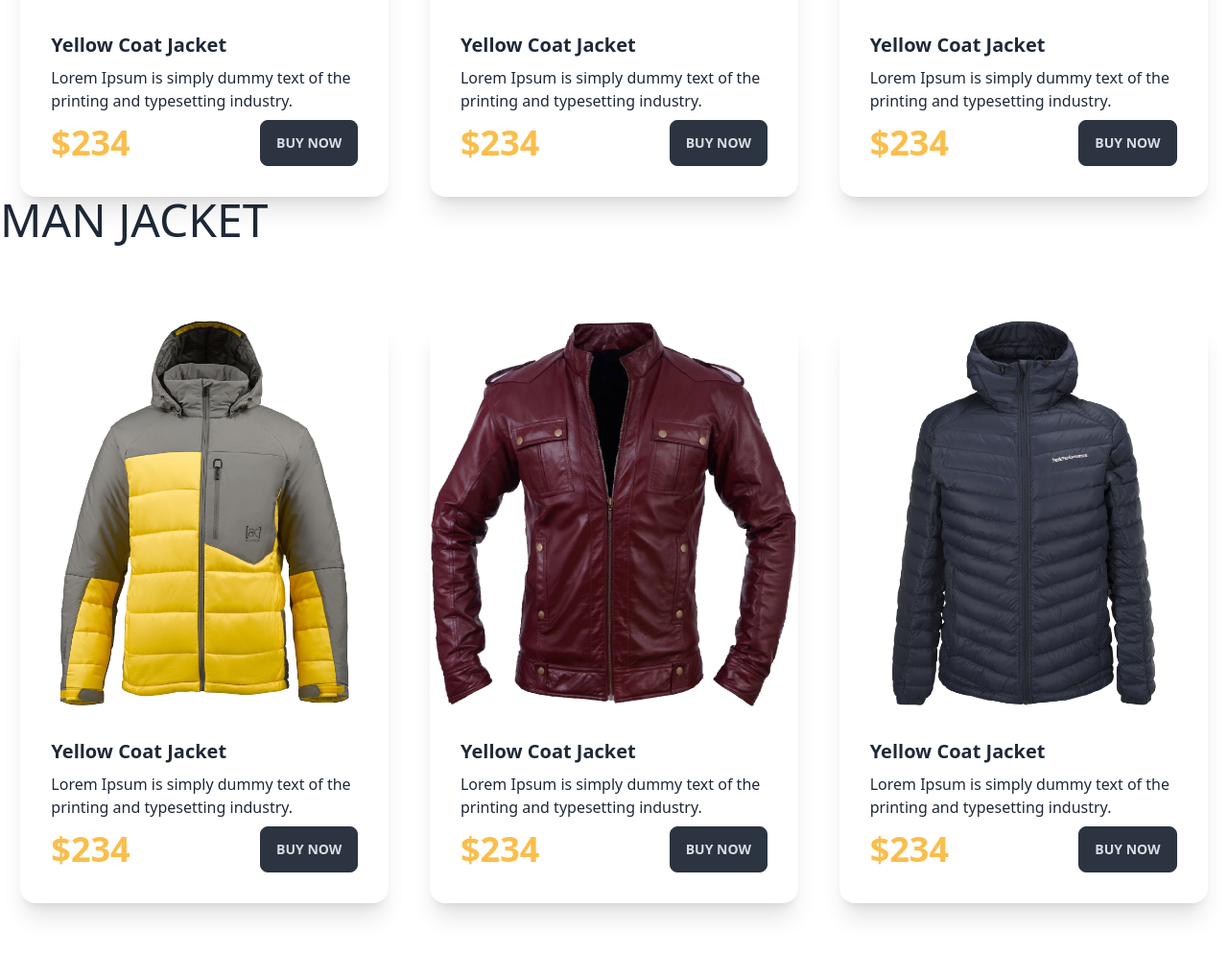
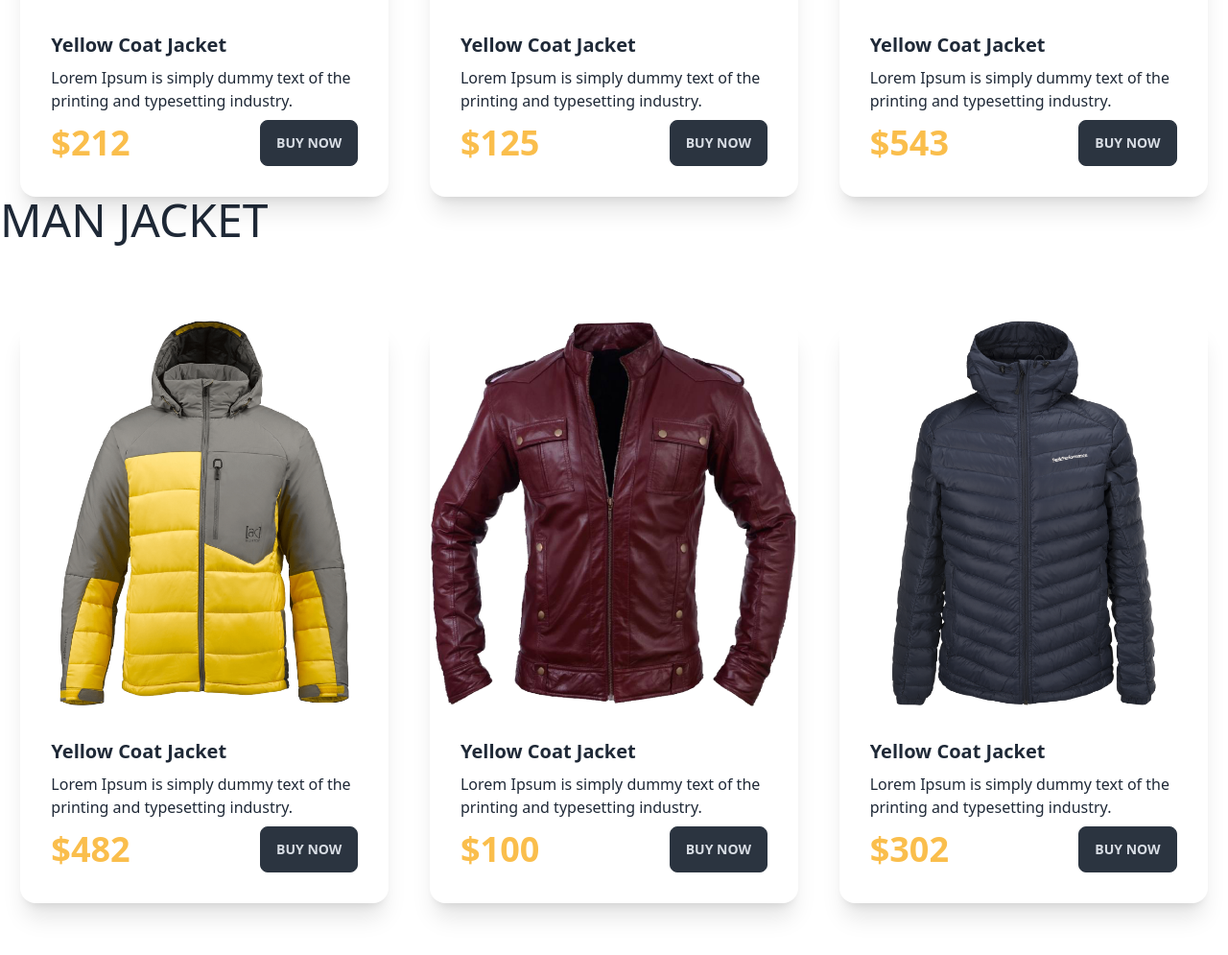
Before and after one commit to Emranhossainshuvo/penguin-website, a plain HTML site: page index.html in a window 1280 px wide. Shown: the part 1081-2076 px from the top of the page at 96% size. Drawn offline with nearby package versions, Linux system fonts and the light colour scheme.

Commit message:
anotehr commit

```diff
--- a/index.html
+++ b/index.html
@@ -95,7 +95,7 @@
                 <p>Lorem Ipsum is simply dummy text of the
                     printing and typesetting industry.</p>
                 <div class="card-actions items-center justify-between">
-                    <div class="text-[#FABE4C] font-primary font-black text-4xl	">$234</div>
+                    <div class="text-[#FABE4C] font-primary font-black text-4xl	">$212</div>
                     <div class="btn btn-neutral uppercase">buy now</div>
                 </div>
             </div>
@@ -110,7 +110,7 @@
                 <p>Lorem Ipsum is simply dummy text of the
                     printing and typesetting industry.</p>
                 <div class="card-actions items-center justify-between">
-                    <div class="text-[#FABE4C] font-primary font-black text-4xl	">$234</div>
+                    <div class="text-[#FABE4C] font-primary font-black text-4xl	">$125</div>
                     <div class="btn btn-neutral uppercase">buy now</div>
                 </div>
             </div>
@@ -125,7 +125,7 @@
                 <p>Lorem Ipsum is simply dummy text of the
                     printing and typesetting industry.</p>
                 <div class="card-actions items-center justify-between">
-                    <div class="text-[#FABE4C] font-primary font-black text-4xl	">$234</div>
+                    <div class="text-[#FABE4C] font-primary font-black text-4xl	">$543</div>
                     <div class="btn btn-neutral uppercase">buy now</div>
                 </div>
             </div>
@@ -145,7 +145,7 @@
                 <p>Lorem Ipsum is simply dummy text of the
                     printing and typesetting industry.</p>
                 <div class="card-actions items-center justify-between">
-                    <div class="text-[#FABE4C] font-primary font-black text-4xl	">$234</div>
+                    <div class="text-[#FABE4C] font-primary font-black text-4xl	">$482</div>
                     <div class="btn btn-neutral uppercase">buy now</div>
                 </div>
             </div>
@@ -160,7 +160,7 @@
                 <p>Lorem Ipsum is simply dummy text of the
                     printing and typesetting industry.</p>
                 <div class="card-actions items-center justify-between">
-                    <div class="text-[#FABE4C] font-primary font-black text-4xl	">$234</div>
+                    <div class="text-[#FABE4C] font-primary font-black text-4xl	">$100</div>
                     <div class="btn btn-neutral uppercase">buy now</div>
                 </div>
             </div>
@@ -175,7 +175,7 @@
                 <p>Lorem Ipsum is simply dummy text of the
                     printing and typesetting industry.</p>
                 <div class="card-actions justify-center items-center md:justify-between lg:justify-between">
-                    <div class="text-[#FABE4C] font-primary font-black text-4xl	">$234</div>
+                    <div class="text-[#FABE4C] font-primary font-black text-4xl	">$302</div>
                     <div class="btn btn-neutral uppercase">buy now</div>
                 </div>
             </div>
```
